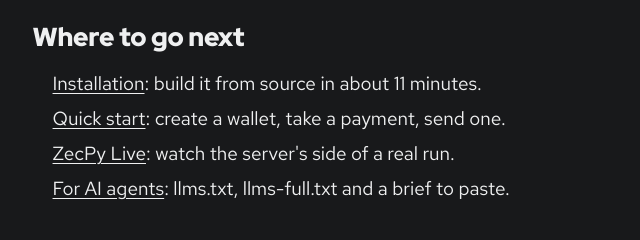
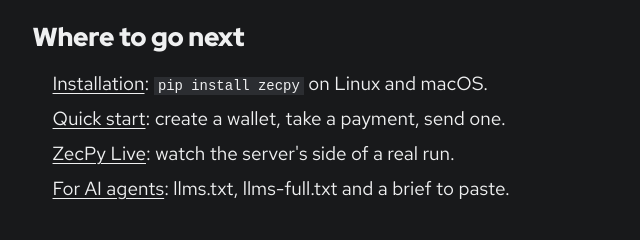
Before and after one commit to mikemoulder/zecpy-site, a plain HTML site: page docs/index.html in a window 1280 px wide. Shown: the part 1682-1922 px from the top of the page, 290-930 px from the left. Drawn offline with Linux system fonts and the light colour scheme.

Commit message:
docs: point the docs index at the one-line install

```diff
--- a/docs/index.html
+++ b/docs/index.html
@@ -82,7 +82,7 @@
 each choice.</p>
 <h2 id="where-to-go-next"><a class="anchor" href="#where-to-go-next" aria-label="Link to this section"><svg class="icon" viewBox="0 0 24 24" aria-hidden="true"><path d="M10 13a5 5 0 0 0 7.5.5l3-3a5 5 0 0 0-7-7l-1.7 1.7"/><path d="M14 11a5 5 0 0 0-7.5-.5l-3 3a5 5 0 0 0 7 7l1.7-1.7"/></svg></a>Where to go next</h2>
 <ul>
-<li><a href="installation.html">Installation</a>: build it from source in about 11 minutes.</li>
+<li><a href="installation.html">Installation</a>: <code>pip install zecpy</code> on Linux and macOS.</li>
 <li><a href="quickstart.html">Quick start</a>: create a wallet, take a payment, send one.</li>
 <li><a href="demo.html">ZecPy Live</a>: watch the server's side of a real run.</li>
 <li><a href="agents.html">For AI agents</a>: llms.txt, llms-full.txt and a brief to paste.</li>
```
Also changed, not shown: llms-full.txt, 2 other files.
